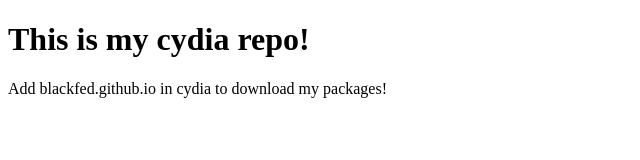
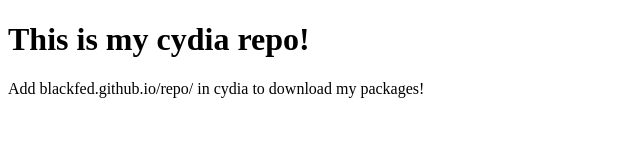
Before and after one commit to blackfed/blackfed.github.io, a plain HTML site: page repo/index.html in a window 1280 px wide. Shown: the full height of the page, 0-640 px from the left. Drawn offline with Linux system fonts and the light colour scheme.

Commit message:
Update index.html

```diff
--- a/repo/index.html
+++ b/repo/index.html
@@ -2,6 +2,6 @@
 <html>
 <body>
 <h1>This is my cydia repo!</h1>
-<p>Add blackfed.github.io in cydia to download my packages!</p>
+<p>Add blackfed.github.io/repo/ in cydia to download my packages!</p>
 </body>
 </html>
```
